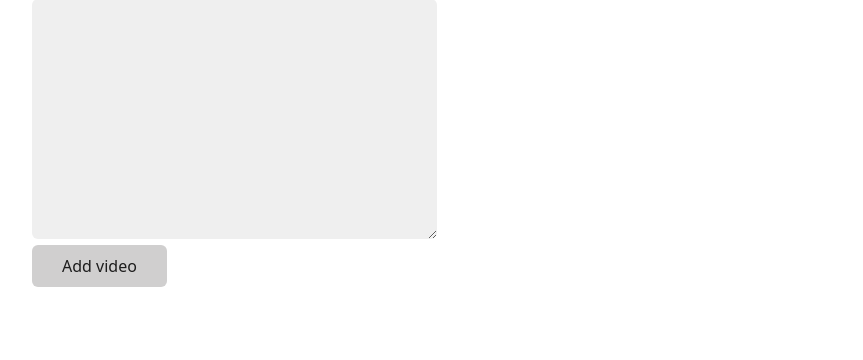
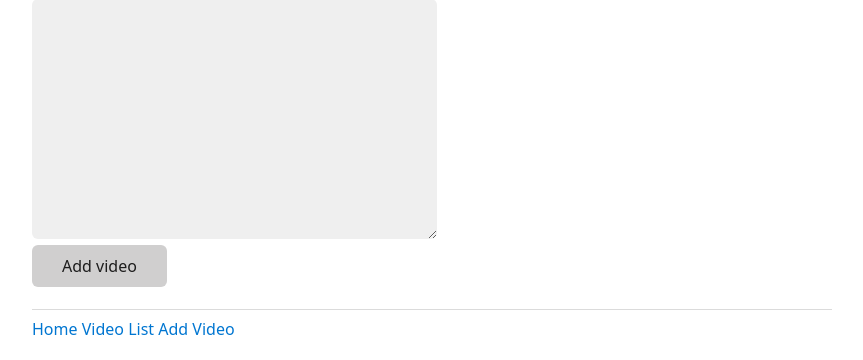
Before and after one commit to Albaito/ITEC-2905-Lab-11, a Django app: page /add in a window 1280 px wide. Shown: the part 642-1002 px from the top of the page, without its empty margins (208-1071 px from the left). Before the commit the page ends 929 px from the top, so only its background shows below. Run offline with Django 4.2, Linux system fonts and the light colour scheme.

Commit message:
Up to slide 66

```diff
--- a/video/video_collection/forms.py
+++ b/video/video_collection/forms.py
@@ -5,3 +5,7 @@ class VideoForm(forms.ModelForm):
     class Meta:
         model = Video
         fields = ['name', 'url', 'notes']
+
+
+class SearchForm(forms.Form):
+    search_term = forms.CharField()
--- a/video/video_collection/models.py
+++ b/video/video_collection/models.py
@@ -1,4 +1,7 @@
+from urllib import parse
 from django.db import models
+from django.core.exceptions import ValidationError
+
 
 class Video(models.Model):
     name = models.TextField(max_length=200)
@@ -6,6 +9,30 @@ class Video(models.Model):
     notes = models.TextField(blank=True, null=True)
     video_id = models.CharField(max_length=40, unique=True, default='None')
 
+
+    def save(self, *args, **kwargs):
+        try:
+            # Checks if the url doesn't use HTTPS, isn't from youtube.com, or doesn't includes a youtube video link
+            url_components = parse.urlparse(self.url)
+            if url_components.scheme != 'https' or url_components.netloc != 'www.youtube.com' or url_components.path != '/watch':
+                raise ValidationError(f'Invalid Youtube URL {self.url}')
+
+            query_string = url_components.query
+            if not query_string:
+                raise ValidationError(f'Invalid Youtube URL {self.url}')
+
+            parameters = parse.parse_qs(query_string, strict_parsing=True)
+            parameters_list = parameters.get('v')
+            if not parameters_list:
+                raise ValidationError(f'Invalid Youtube URL parameters {self.url}')
+
+            self.video_id = parameters_list[0]
+
+        except ValueError as e:
+            raise ValidationError(f'Unable to') from e
+
+        super().save(*args, **kwargs)
+
     def __str__(self):
 
-        return f'ID: {self.pk}, Name: {self.name}, URL: {self.url}, Notes: {self.notes[:200]}'
+        return f'ID: {self.pk}, Name: {self.name}, URL: {self.url}, Notes: {self.notes[:200]}, Video ID: {self.video_id}'
--- a/video/video_collection/templates/video_collection/base.html
+++ b/video/video_collection/templates/video_collection/base.html
@@ -14,6 +14,14 @@
         {% block content %}
         {% endblock  %}
 
+        <hr>
+
+        <div class="navigation">
+            <a href="{% url 'home' %}">Home</a>
+            <a href="{% url 'video_list' %}">Video List</a>
+            <a href="{% url 'add_video' %}">Add Video</a>
+        </div>
+
     </body>
 
 </html>
--- a/video/video_collection/urls.py
+++ b/video/video_collection/urls.py
@@ -4,5 +4,5 @@ from . import views
 urlpatterns = [
     path('', views.home, name='home'),
     path('add', views.add, name='add_video'),
-    path('video_lisst', views.video_list, name='video_list')
+    path('video_list', views.video_list, name='video_list')
 ]
--- a/video/video_collection/views.py
+++ b/video/video_collection/views.py
@@ -1,8 +1,10 @@
-from django.shortcuts import render
+from django.shortcuts import render, redirect
 from .models import Video
-from .forms import VideoForm
+from .forms import VideoForm, SearchForm
 from django.contrib import messages
-
+from django.core.exceptions import ValidationError
+from django.db import IntegrityError
+from django.db.models.functions import Lower
 def home(request):
     app_name = 'Video List'
     return render(request, 'video_collection/home.html', {'app_name': app_name})
@@ -11,16 +13,31 @@ def add(request):
     if request.method == 'POST':
         new_video_form = VideoForm(request.POST)
         if new_video_form.is_valid():
-            new_video_form.save()
-            messages.info(request, 'New video saved!')
-            # TODO: redirect to a list of videos
-        else:
-            messages.warning(request, 'Check the data entered!')
-            return render(request, 'video_collection/add.html', {'new_video_form' : new_video_form})
+            try:
+                new_video_form.save()
+                return redirect('video_list')
+                # TODO: redirect to a list of videos
+            except ValidationError:
+                messages.warning(request, 'Invalid Youtube URL')
+            except IntegrityError:
+                messages.warning(request, 'You already added that video')
+
+        messages.warning(request, 'Check the data entered.')
+        return render(request, 'video_collection/add.html', {'new_video_form' : new_video_form})
 
     new_video_form = VideoForm()
     return render(request, 'video_collection/add.html', {'new_video_form': new_video_form})
 
 def video_list(request):
-    videos = Video.objects.get.order_by('name')
-    return render(request, 'video_collection/video_list.html', {'videos': videos})
+
+    search_form = SearchForm(request.GET)
+
+    if search_form.is_valid():
+        search_term = search_form.cleaned_data('search_term')
+        videos = Video.objects.filter(name__icontains=search_term).order_by(Lower('name'))
+
+    else:
+        search_form = SearchForm()
+        videos = Video.objects.order_by(Lower('name'))
+
+    return render(request, 'video_collection/video_list.html', {'videos': videos, 'search_form': search_form})
```
Also changed, not shown: video/video_collection/templates/video_collection/video_list.html (+17 -1 lines).
